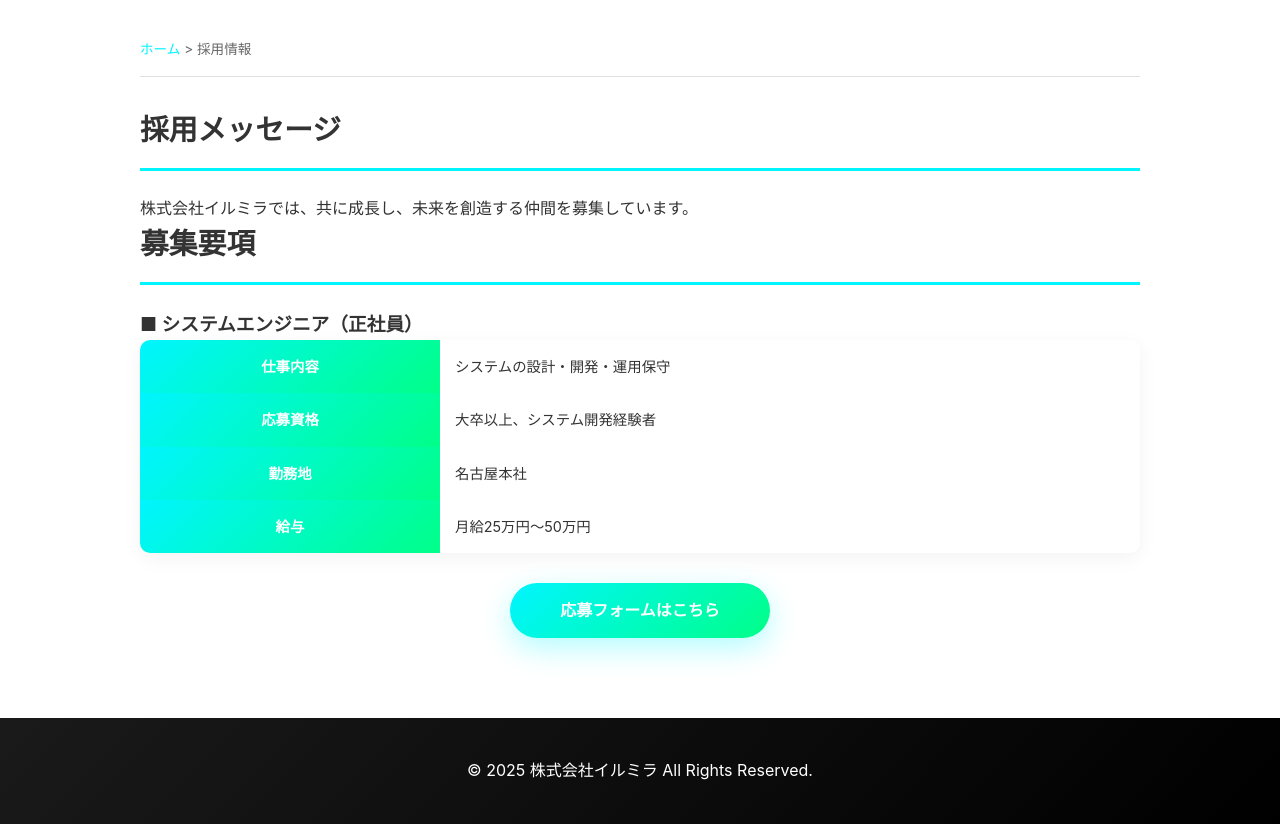
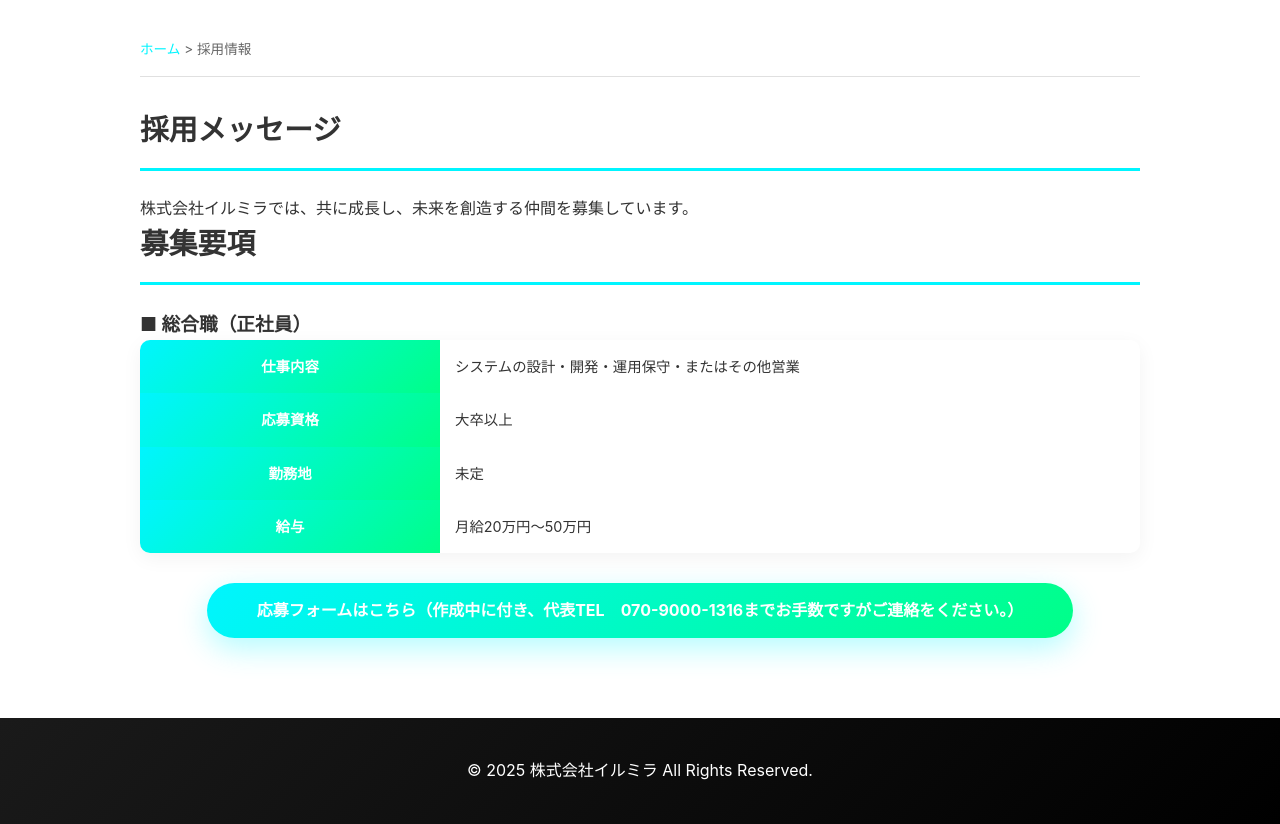
Before and after one commit to raywanko/Irumira_corp, a Django app: template main/templates/main/recruit.html in a window 1280 px wide. Shown: the part 255-1079 px from the top of the page. Run offline with Django 5.2, Linux system fonts and the light colour scheme; the template is opened without the code that fills it, so the values that code supplies are empty.

Commit message:
Update job posting details in recruit.html

```diff
--- a/main/templates/main/recruit.html
+++ b/main/templates/main/recruit.html
@@ -29,20 +29,20 @@
             <h2 class="section-heading">募集要項</h2>
 
             <div class="job-posting">
-                <h3 class="job-title">■ システムエンジニア（正社員）</h3>
+                <h3 class="job-title">■ 総合職（正社員）</h3>
                 <table class="job-details-table">
                     <tbody>
-                        <tr><th>仕事内容</th><td>システムの設計・開発・運用保守</td></tr>
-                        <tr><th>応募資格</th><td>大卒以上、システム開発経験者</td></tr>
-                        <tr><th>勤務地</th><td>名古屋本社</td></tr>
-                        <tr><th>給与</th><td>月給25万円～50万円</td></tr>
+                        <tr><th>仕事内容</th><td>システムの設計・開発・運用保守・またはその他営業</td></tr>
+                        <tr><th>応募資格</th><td>大卒以上</td></tr>
+                        <tr><th>勤務地</th><td>未定</td></tr>
+                        <tr><th>給与</th><td>月給20万円～50万円</td></tr>
                     </tbody>
                 </table>
             </div>
         </div>
 
         <div class="button-center">
-            <a href="{% url 'main:recruit_apply' %}" class="apply-button">応募フォームはこちら</a>
+            <a href="{% url 'main:recruit_apply' %}" class="apply-button">応募フォームはこちら（作成中に付き、代表TEL　070-9000-1316までお手数ですがご連絡をください。）</a>
         </div>
     </div>
 </section>
```
